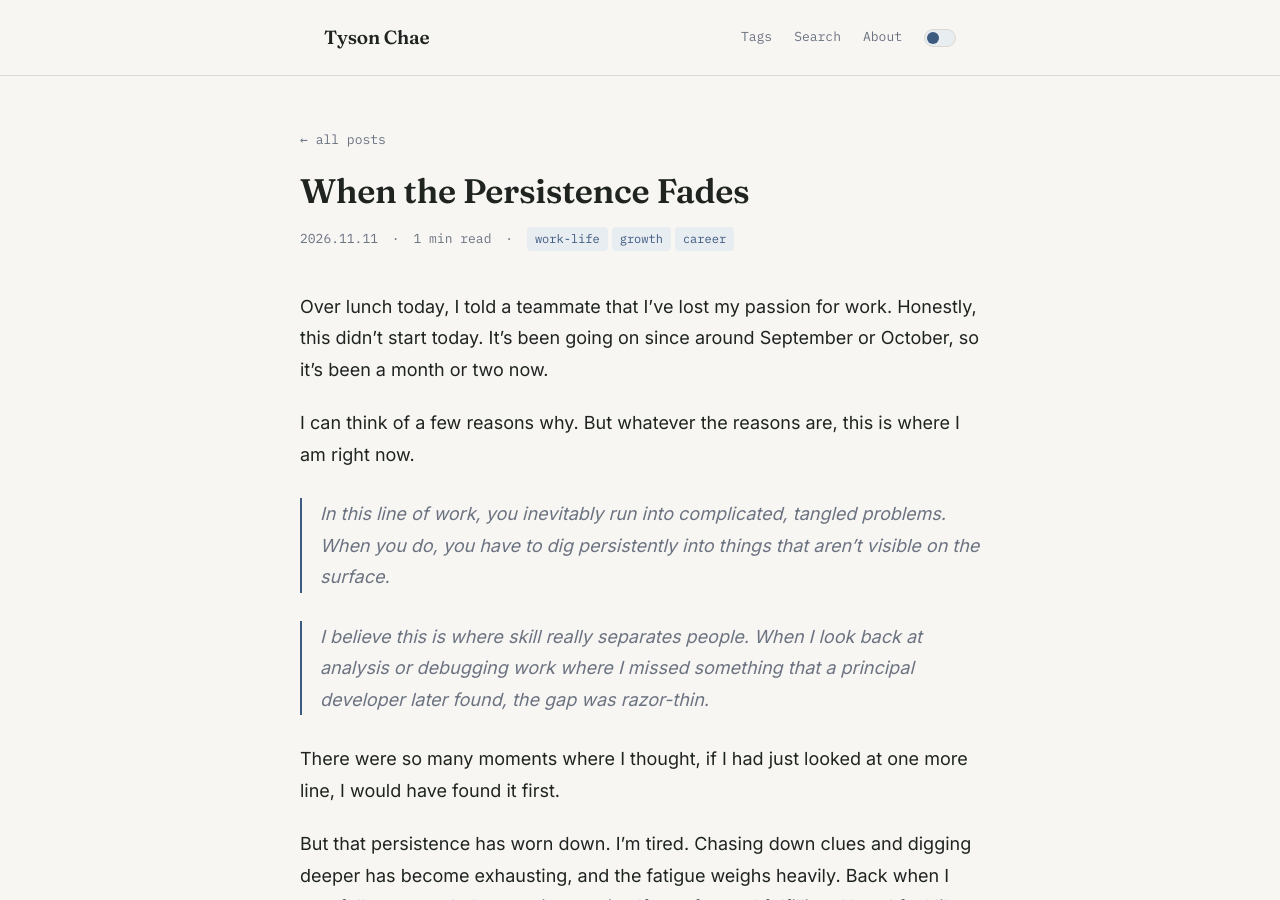
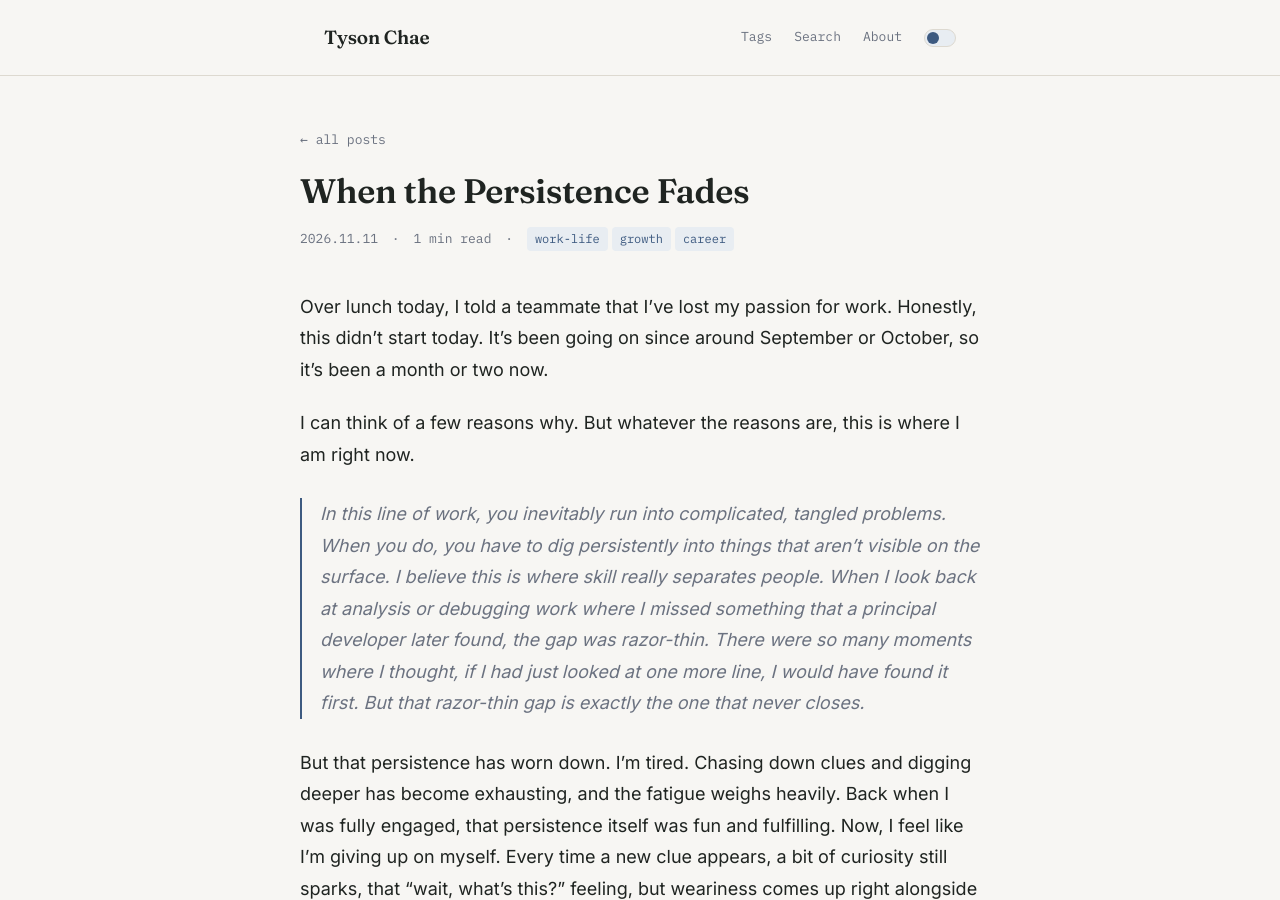
Before and after one commit to tysonchae/tysonchae.github.io, a Jekyll site: the page built from _posts/2026-11-11-when-the-persistence-fades.md, in a window 1280 px wide and 900 px high. Built offline with Jekyll 4.4.1, drawn with Linux system fonts in a browser that asks for light colours.

Commit message:
Update 2026-11-11 post: When the Persistence Fades

```diff
--- a/_posts/2026-11-11-when-the-persistence-fades.md
+++ b/_posts/2026-11-11-when-the-persistence-fades.md
@@ -7,11 +7,7 @@ Over lunch today, I told a teammate that I’ve lost my passion for work. Honest
 
 I can think of a few reasons why. But whatever the reasons are, this is where I am right now.
 
-> In this line of work, you inevitably run into complicated, tangled problems. When you do, you have to dig persistently into things that aren’t visible on the surface.
-
-> I believe this is where skill really separates people. When I look back at analysis or debugging work where I missed something that a principal developer later found, the gap was razor-thin.
-
-There were so many moments where I thought, if I had just looked at one more line, I would have found it first.
+> In this line of work, you inevitably run into complicated, tangled problems. When you do, you have to dig persistently into things that aren’t visible on the surface. I believe this is where skill really separates people. When I look back at analysis or debugging work where I missed something that a principal developer later found, the gap was razor-thin. There were so many moments where I thought, if I had just looked at one more line, I would have found it first. But that razor-thin gap is exactly the one that never closes.
 
 But that persistence has worn down. I’m tired. Chasing down clues and digging deeper has become exhausting, and the fatigue weighs heavily. Back when I was fully engaged, that persistence itself was fun and fulfilling. Now, I feel like I’m giving up on myself. Every time a new clue appears, a bit of curiosity still sparks, that “wait, what’s this?” feeling, but weariness comes up right alongside it.
 
```
